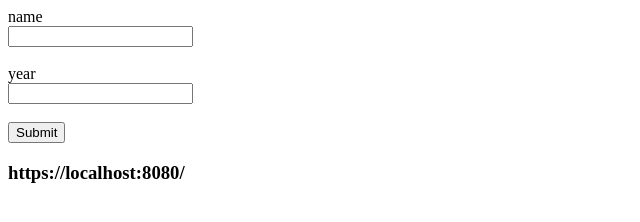
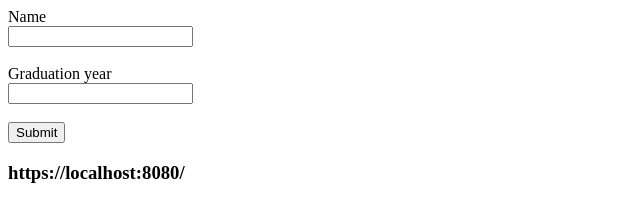
Before and after one commit to acciojob/sharable-urls-AnandRajBharti01, a website: page main.html in a window 1280 px wide. Shown: the full height of the page, 0-640 px from the left. Drawn offline with Linux system fonts and the light colour scheme.

Commit message:
created a submission

```diff
--- a/main.html
+++ b/main.html
@@ -4,11 +4,11 @@
 
 	</head>
   <body>
-    <label id="name">name</label>
+    <label id="name">Name</label>
 	<br>
 	<input type="text" for="name">
 	<br><br>
-	<label id="year">year</label>
+	<label id="year">Graduation year</label>
 	<br>
 	<input type="number" for="year">
 	<br><br>
```
